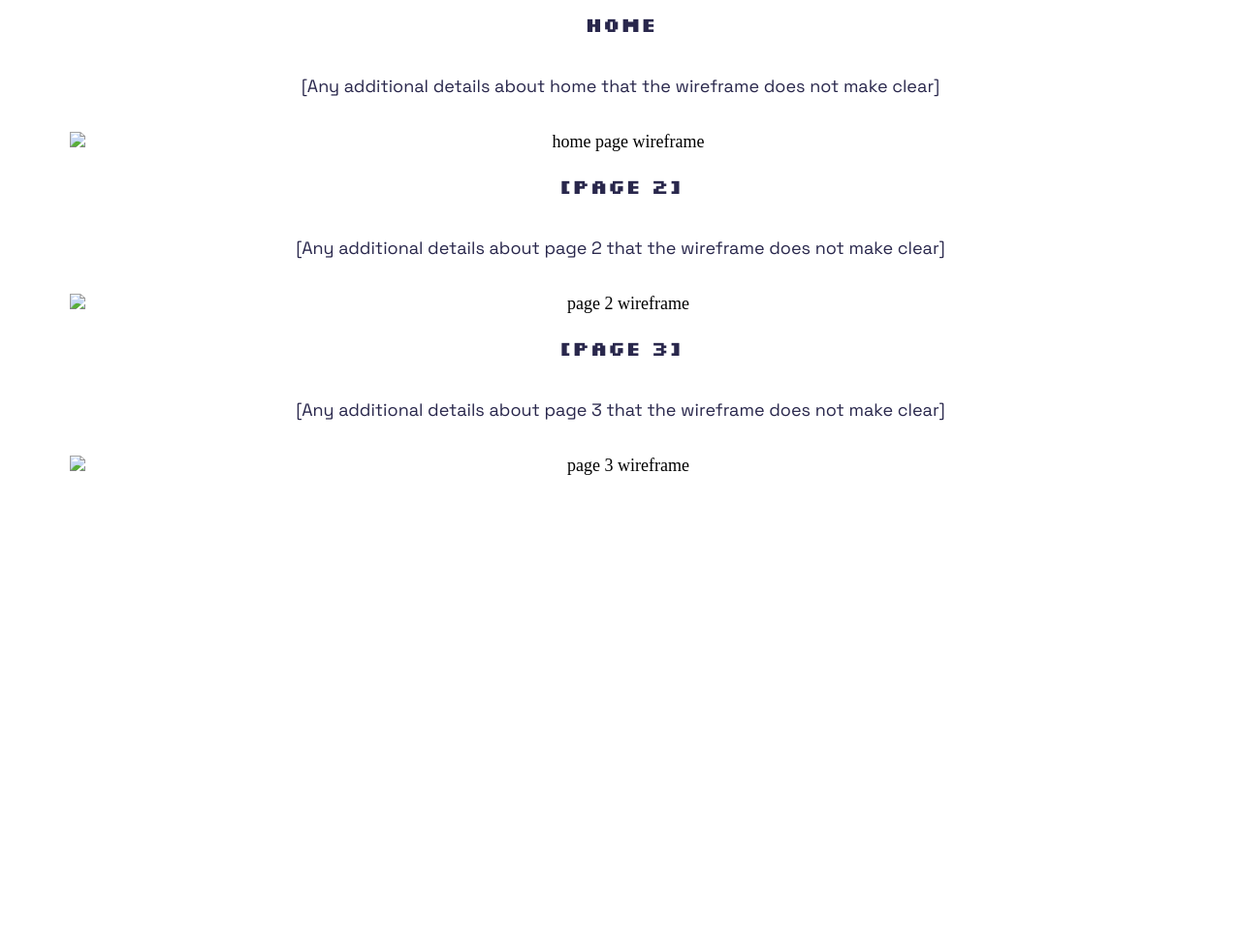
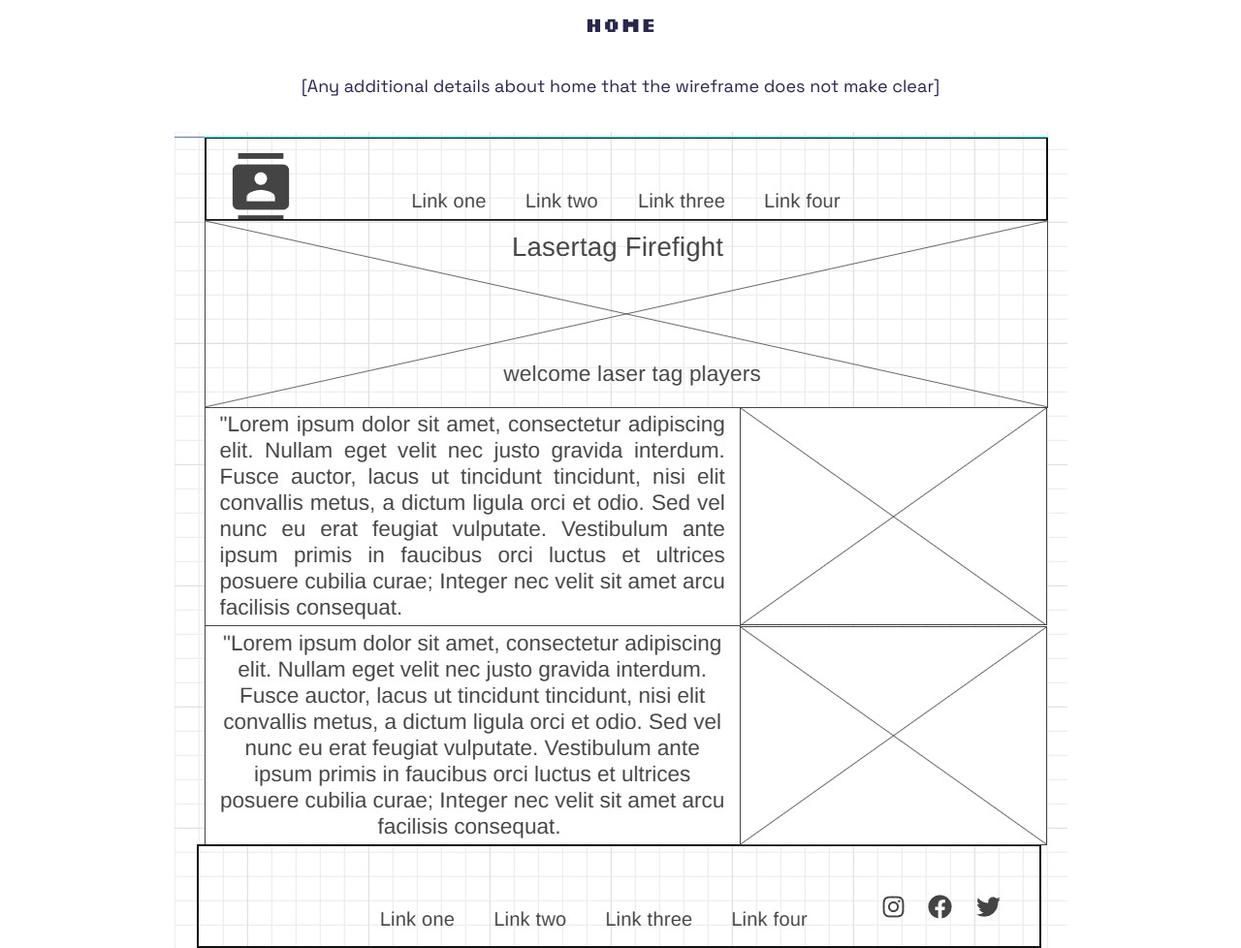
Before and after one commit to Pcox45/wdd130, a plain HTML site: page lazer-tag-site/site-plan.html in a window 1280 px wide. Shown: the part 8560-9538 px from the top of the page at 97% size. Before the commit the page ends 9123 px from the top, so only its background shows below. Drawn offline with Linux system fonts and the light colour scheme.

Commit message:
wireframe update to siteplan

```diff
--- a/lazer-tag-site/site-plan.html
+++ b/lazer-tag-site/site-plan.html
@@ -249,21 +249,21 @@
         [Any additional details about home that the wireframe does not make
         clear]
       </p>
-      <img src="#" alt="home page wireframe" />
+      <img src="images/homeLT wireframe.jpg" alt="home page wireframe" />
 
       <h3>[Page 2]</h3>
       <p>
         [Any additional details about page 2 that the wireframe does not make
         clear]
       </p>
-      <img src="#" alt="page 2 wireframe" />
+      <img src="images/pg2LT wireframe.jpg" alt="page 2 wireframe" />
 
       <h3>[Page 3]</h3>
       <p>
         [Any additional details about page 3 that the wireframe does not make
         clear]
       </p>
-      <img src="#" alt="page 3 wireframe" />
+      <img src="images/pg3 LTwireframe.jpg" alt="page 3 wireframe" />
     </main>
   </body>
 </html>
```
Also changed, not shown: lazer-tag-site/images/homeLT wireframe.jpg (added), lazer-tag-site/images/pg2LT wireframe.jpg (added), lazer-tag-site/images/pg3 LTwireframe.jpg (added).
